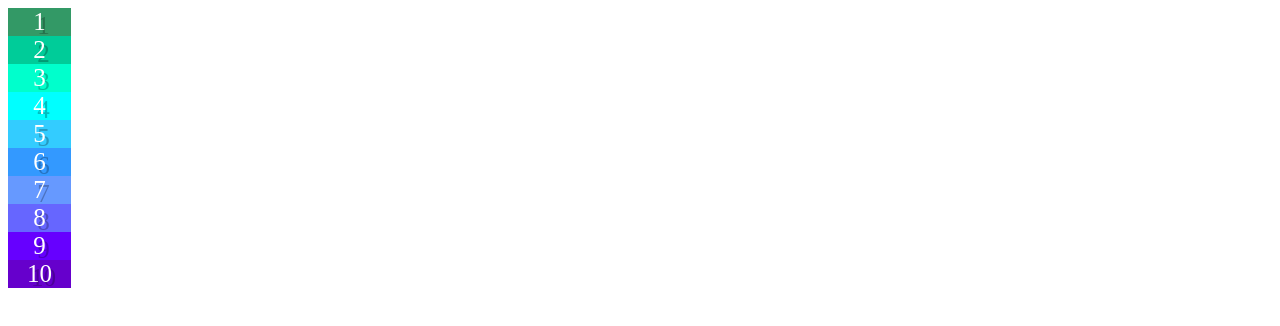
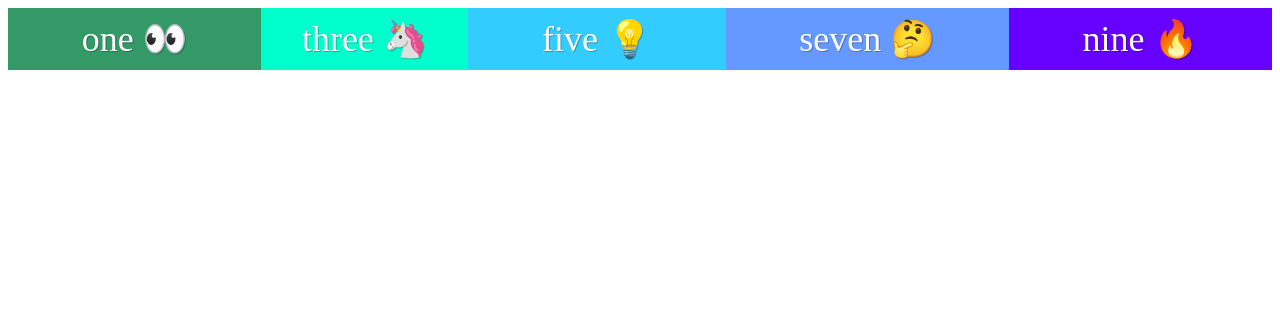
Before and after one commit to karenfreemansmith/flexbox-practice, a plain HTML site: page html/10.html in a window 1280 px wide. Drawn offline with Linux system fonts and the light colour scheme.

Commit message:
day 11, flex-grow/shrink/basis

```diff
--- a/css/style10.css
+++ b/css/style10.css
@@ -5,23 +5,43 @@
 }
 
 div {
-  font-size: 25px;
+  font-size: 36px;
   color: white;
-  text-shadow: 4px 4px 0 rgba(0, 0, 0, 0.25);
+  text-shadow: 1px 1px 0 rgba(0, 0, 0, 0.25);
   text-align: center;
 }
 
 .box1 { background: rgb(51, 153, 102); }
 .box2 { background: rgb(0, 204, 153); }
-.box3 { background: rgb(0, 255, 204); }
-.box4 { background: rgb(0, 255, 255); }
+.box3 {
+  background: rgb(0, 255, 204);
+  flex-basis: 80px;
+  flex-grow: 5;
+  flex-shrink: 10;
+}
+.box4 {
+  background: rgb(0, 255, 255);
+  flex-grow: 10;
+  flex-shrink: 5;
+}
 .box5 { background: rgb(51, 204, 255); }
-.box6 { background: rgb(51, 153, 255); }
-.box7 { background: rgb(102, 153, 255); }
+.box6 {
+  background: rgb(51, 153, 255);
+}
+.box7 {
+  background: rgb(102, 153, 255);
+}
 .box8 { background: rgb(102, 102, 255); }
 .box9 { background: rgb(102, 0, 255); }
 .box10 { background: rgb(102, 0, 204); }
 
 .box {
-  width: 5%;
+  flex-grow: 1;
+  flex-shrink: 1;
+  padding: 10px;
 }
+
+.container {
+  display: flex;
+  flex-wrap: wrap;
+}
--- a/html/10.html
+++ b/html/10.html
@@ -2,21 +2,21 @@
 <html lang="en">
   <head>
     <meta charset="utf-8">
-    <title>FlexBox Day 9: Alignment/Centering with align-self</title>
+    <title>FlexBox Day 11: Flex Grow, Flex Shrink, Flex Basis</title>
     <link rel="stylesheet" href="../css/style10.css">
   </head>
   <body>
     <div class="container">
-      <div class="box box1">1</div>
-      <div class="box box2">2</div>
-      <div class="box box3">3</div>
-      <div class="box box4">4</div>
-      <div class="box box5">5</div>
-      <div class="box box6">6</div>
-      <div class="box box7">7</div>
-      <div class="box box8">8</div>
-      <div class="box box9">9</div>
-      <div class="box box10">10</div>
+      <div class="box box1">one 👀</div>
+
+      <div class="box box3">three 🦄</div>
+
+      <div class="box box5">five 💡</div>
+
+      <div class="box box7">seven 🤔</div>
+
+      <div class="box box9">nine 🔥</div>
+
     </div>
   </body>
 </html>
```
